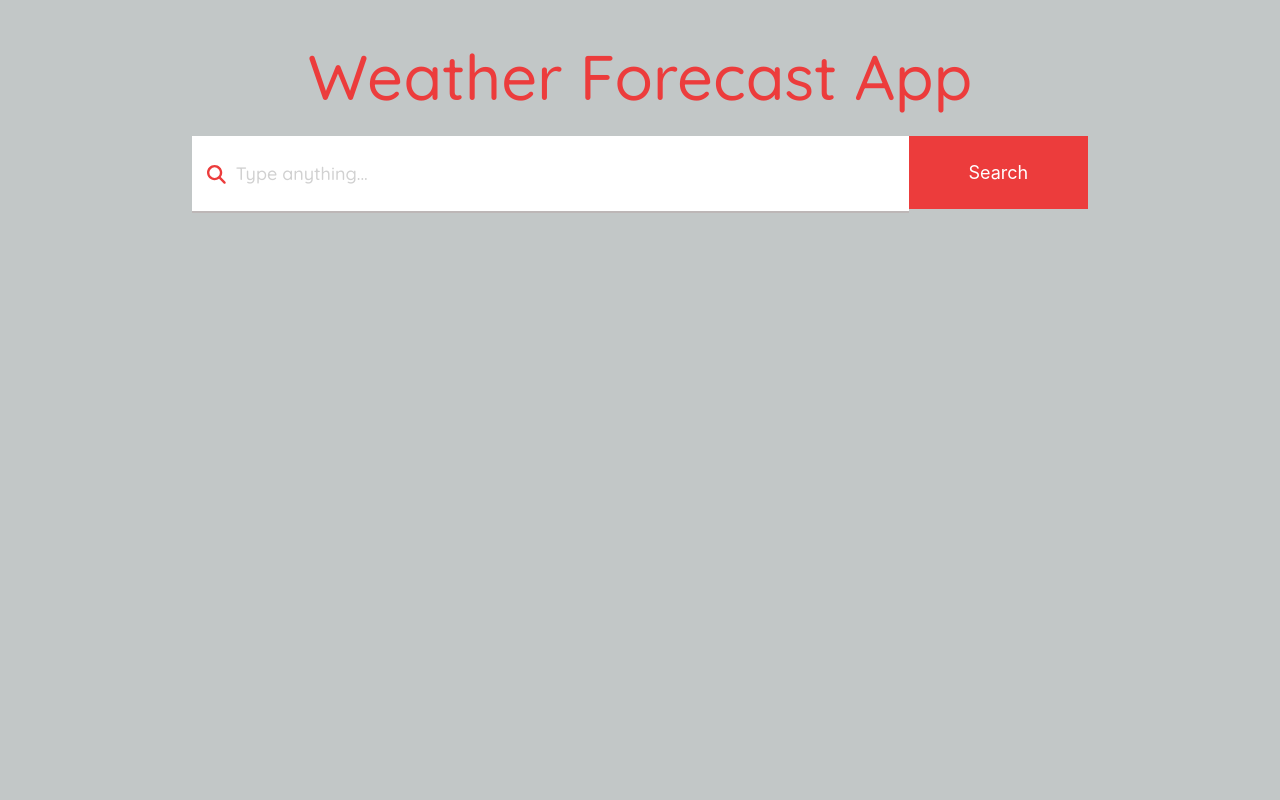
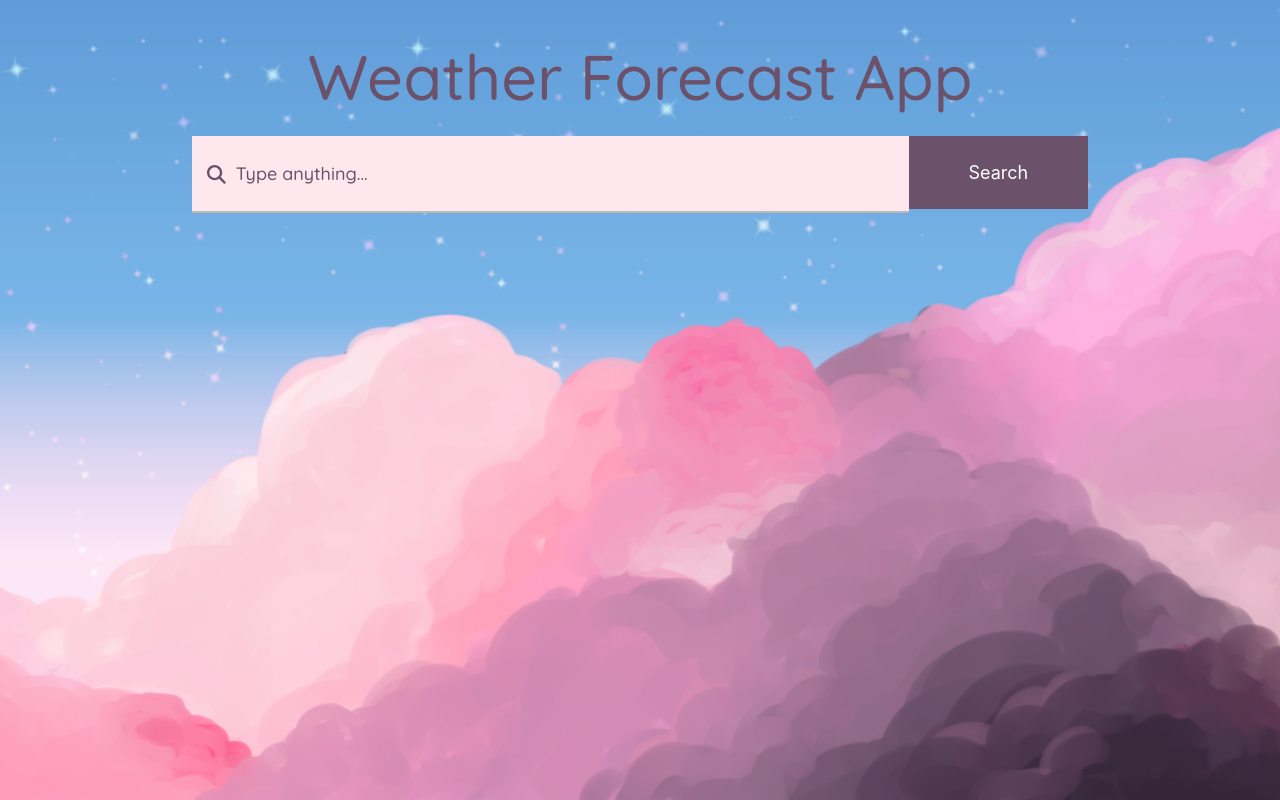
Before and after one commit to React-Adventure/weather-forecast-frontend, a React app: page / in a window 1280 px wide. Built offline with nearby package versions, Linux system fonts and the light colour scheme; what cities.json would draw is missing.

Commit message:
RA-22: styling

```diff
--- a/src/styles/styles.scss
+++ b/src/styles/styles.scss
@@ -3,10 +3,15 @@
 @import './media.scss';
 
 //********************* COMMON STYLES *********************
+
 body {
+  height: 100vh;
+
   box-sizing: border-box;
-  background-color: rgb(194, 199, 199);
   font-family: 'Quicksand';
+
+  background: url(../backgrounds/sky.png) no-repeat center center;
+  background-size: cover;
 }
 
 h1 {
@@ -47,7 +52,7 @@ h1 {
 
   border-bottom: 1px solid #bdb7b7;
 
-  background-color: #fff;
+  background-color: #FEE8EE;
 }
 
 #search {
@@ -61,6 +66,10 @@ h1 {
   font-size: 18px;
   color: #000000;
   -webkit-appearance: none;
+}
+
+#search::placeholder {
+  color: $theme-color;
 }
 
 #search,
@@ -100,15 +109,20 @@ h1 {
 
   padding: 15px;
 
+  background-color: #FEE8EE;
   border-bottom: 1px solid #bdb7b7;
   cursor: pointer;
+}
+
+.search-results-item:last-child {
+  border: none;
 }
 
 //********************* SEARCH ICONS  *********************
 
 .location-dot-icon {
   margin-right: 15px;
-  color: #ccc;
+  color: $theme-color;
 }
 
 .search-icon {
@@ -132,9 +146,9 @@ h1 {
 
 .search-btn,
 .search-btn:focus {
-  background-color: #ec3c3c;
+  background-color: $theme-color;
 }
 
 .search-btn:active {
-  background-color: #b83030 !important;
+  background-color: $theme-color !important;
 }
--- a/src/styles/variables.scss
+++ b/src/styles/variables.scss
@@ -1 +1 @@
-$theme-color: #ec3c3c;
+$theme-color: #6C516B;
```
Also changed, not shown: src/backgrounds/sky.png (added).
